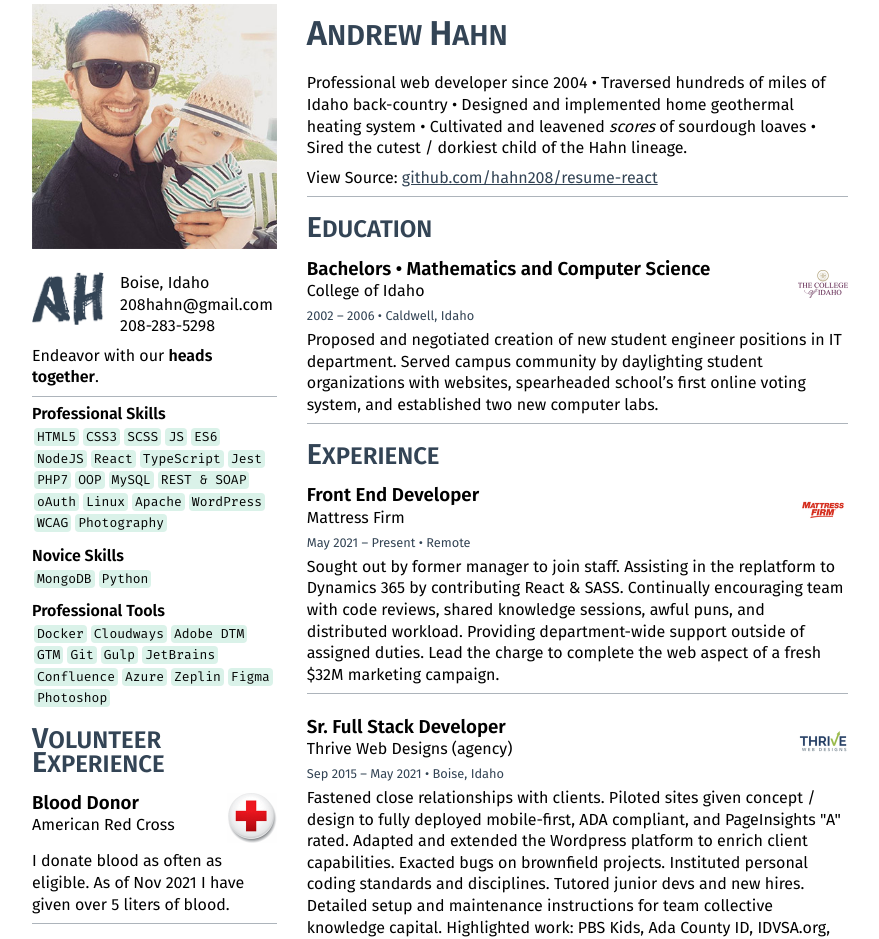
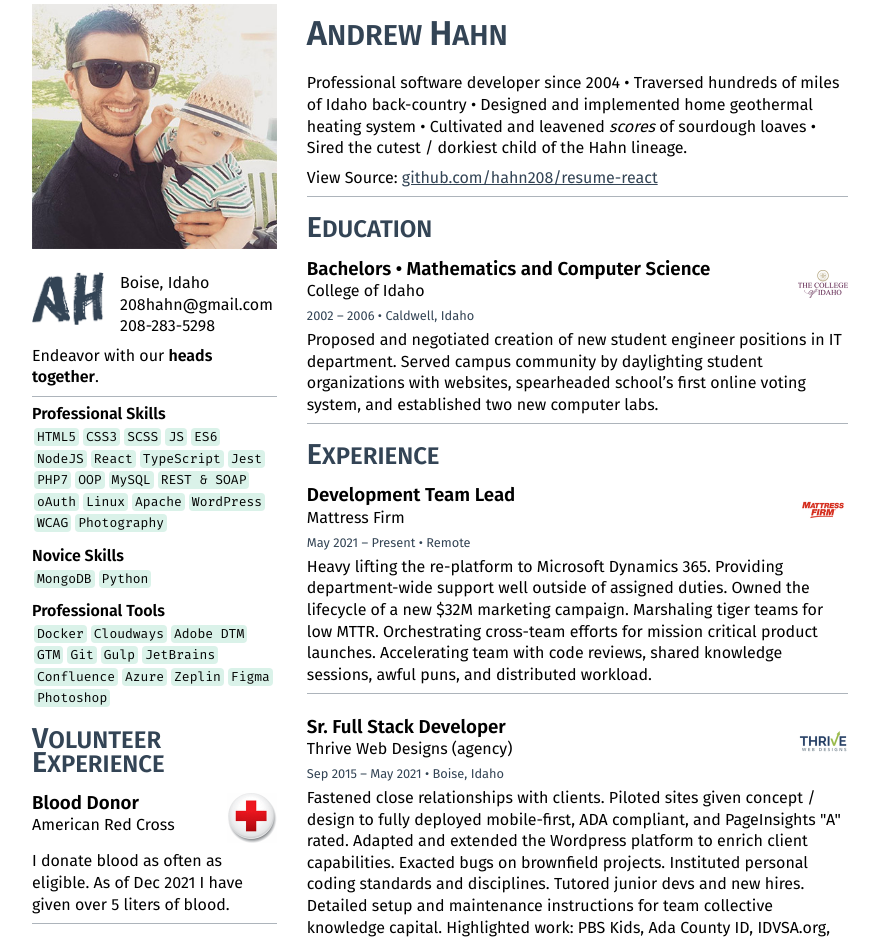
Before and after one commit to hahn208/resume-react, a React (Create React App) app: page / in a window 1280 px wide. Shown: the top 939 px of the page, without its empty margins (200-1079 px from the left). Built offline with nearby package versions, Linux system fonts and the light colour scheme.

Commit message:
Updated mfrm job description.

```diff
--- a/src/App.tsx
+++ b/src/App.tsx
@@ -21,9 +21,9 @@ const experienceSet: ExperienceType[] = [
     {
         'title' : 'Mattress Firm',
         'logo' : 'mattressfirm.png',
-        'position' : 'Front End Developer',
+        'position' : 'Development Team Lead',
         'stint' : 'May 2021 – Present • Remote',
-        'details' : 'Sought out by former manager to join staff. Assisting in the replatform to Dynamics 365 by contributing React & SASS. Continually encouraging team with code reviews, shared knowledge sessions, awful puns, and distributed workload. Providing department-wide support outside of assigned duties. Lead the charge to complete the web aspect of a fresh $32M marketing campaign.',
+        'details' : 'Heavy lifting the re-platform to Microsoft Dynamics 365. Providing department-wide support well outside of assigned duties. Owned the lifecycle of a new $32M marketing campaign. Marshaling tiger teams for low MTTR. Orchestrating cross-team efforts for mission critical product launches. Accelerating team with code reviews, shared knowledge sessions, awful puns, and distributed workload.',
         'forceWidow': false
     },
     {
@@ -74,7 +74,7 @@ const volunteer: ExperienceType[] = [
         'logo': 'redcross.png',
         'position': 'Blood Donor',
         'stint': '',
-        'details': 'I donate blood as often as eligible. As of Nov 2021 I have given over 5 liters of blood.',
+        'details': 'I donate blood as often as eligible. As of Dec 2021 I have given over 5 liters of blood.',
         'forceWidow': false
     },
     {
@@ -104,7 +104,7 @@ const skillSet: { [key: string]: string[] } = {
 
 const bio: { [key: string]: string | object } = {
     'title': <h1><em>Andrew</em> <em>Hahn</em></h1>,
-    'intro': <p>Professional web developer since 2004 • Traversed hundreds of miles of Idaho back-country • Designed and implemented home geothermal heating system • Cultivated and leavened <i>scores</i> of sourdough loaves • Sired the cutest / dorkiest child of the Hahn lineage.</p>,
+    'intro': <p>Professional software developer since 2004 • Traversed hundreds of miles of Idaho back-country • Designed and implemented home geothermal heating system • Cultivated and leavened <i>scores</i> of sourdough loaves • Sired the cutest / dorkiest child of the Hahn lineage.</p>,
     'logo': '',
     'address': <p>Boise, Idaho<br/>208ha<span className={'no-spam'}>asdf</span>hn&#64;gmail&#46;com<br/>208-283-52<span className={'no-spam'}>4321</span>98</p>,
     'slogan': <p>Endeavor with our <strong>heads together</strong>.</p>
@@ -147,7 +147,7 @@ function ResumeMain()
     return(
         <div className={'grid-area-experience'}>
             { bio.title }
-            <section>{bio.intro}<p>View Source: <a href="https://github.com/hahn208/resume-react" target="_blank">github.com/hahn208/resume-react</a></p></section>
+            <section>{bio.intro}<p>View Source: <a href="https://github.com/hahn208/resume-react" target="_blank" rel={"noreferrer"}>github.com/hahn208/resume-react</a></p></section>
             <h2><em>Education</em></h2>
             <ResumeItem experience={education}/>
             <h2><em>Experience</em></h2>
--- a/src/index.tsx
+++ b/src/index.tsx
@@ -2,7 +2,7 @@ import React from 'react';
 import ReactDOM from 'react-dom';
 import './index.css';
 import App from './App';
-import reportWebVitals from './reportWebVitals';
+// import reportWebVitals from './reportWebVitals';
 
 ReactDOM.render(
   <React.StrictMode>
```
Also changed, not shown: 1 other file (tests, documents, lock files or other folders).
